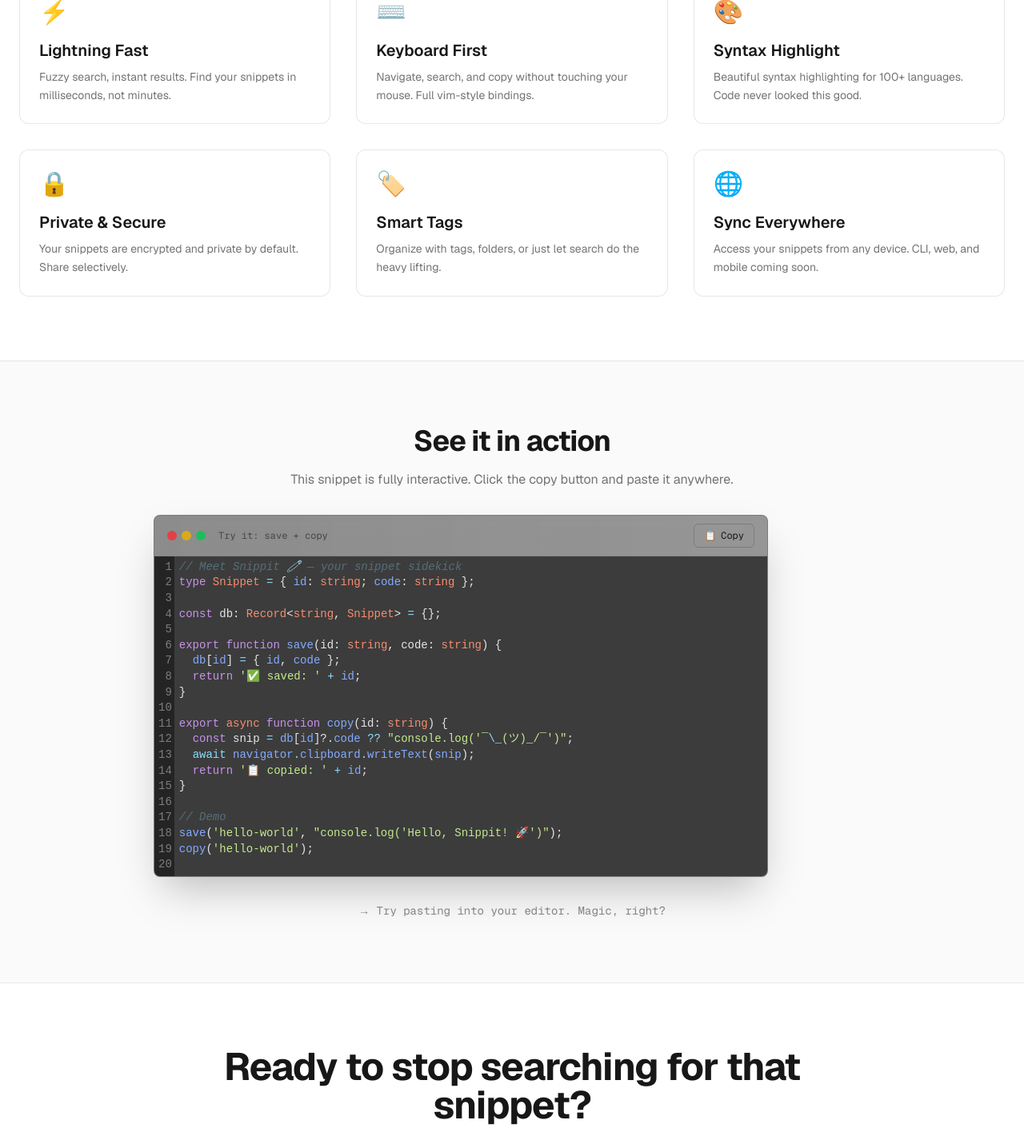
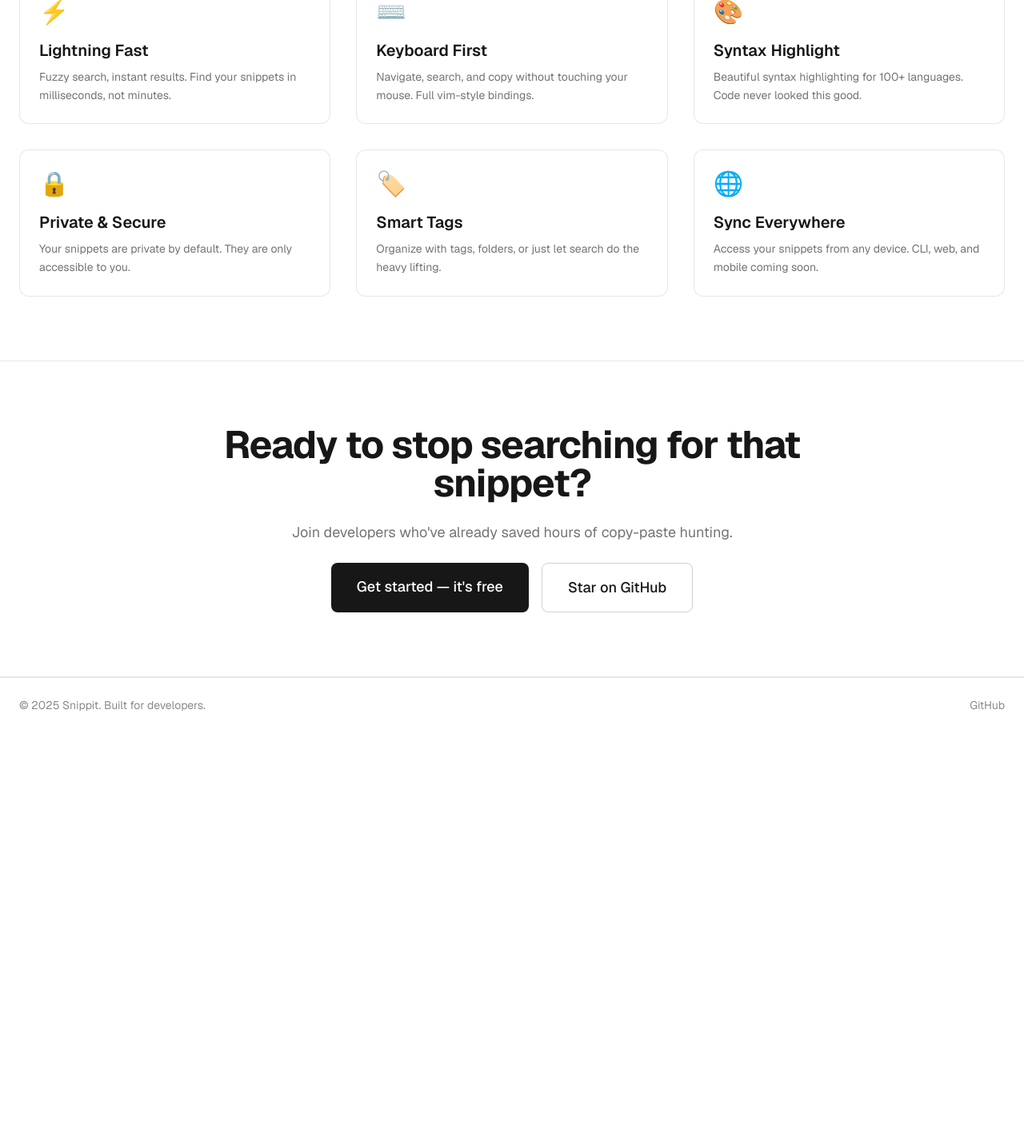
Before and after one commit to fahadwaseem8/snippit, a Next.js app: page / in a window 1280 px wide. Shown: the part 972-2398 px from the top of the page at 80% size. After the commit the page ends 1888 px from the top, so only its background shows below. Built offline with nearby package versions, Linux system fonts and the light colour scheme.

Commit message:
Improved landing page content

```diff
--- a/app/page.tsx
+++ b/app/page.tsx
@@ -92,7 +92,7 @@
               <div className="text-3xl mb-4">🔒</div>
               <h3 className="text-xl font-semibold mb-2">Private & Secure</h3>
               <p className="text-foreground/60 text-sm leading-relaxed">
-                Your snippets are encrypted and private by default. Share selectively.
+                Your snippets are private by default. They are only accessible to you.
               </p>
             </div>
 
@@ -111,28 +111,6 @@
                 Access your snippets from any device. CLI, web, and mobile coming soon.
               </p>
             </div>
-          </div>
-        </div>
-      </section>
-
-      {/* Demo Section */}
-      <section id="demo" className="py-20 px-6 border-t border-foreground/10 bg-foreground/[0.02]">
-        <div className="max-w-4xl mx-auto grid gap-8">
-          <div className="text-center grid gap-4">
-            <h2 className="text-3xl sm:text-4xl font-bold tracking-tight">
-              See it in action
-            </h2>
-            <p className="text-foreground/60">
-              This snippet is fully interactive. Click the copy button and paste it anywhere.
-            </p>
-          </div>
-
-          <CopySnippet />
-
-          <div className="text-center">
-            <p className="text-sm text-foreground/50 font-mono">
-              → Try pasting into your editor. Magic, right?
-            </p>
           </div>
         </div>
       </section>
```
